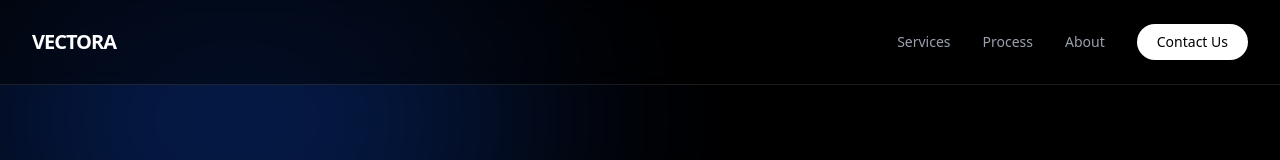
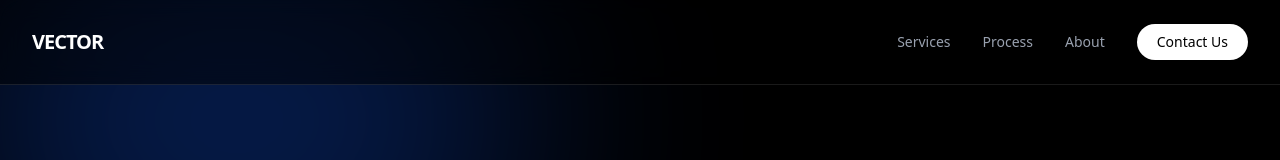
Before and after one commit to himanshua/vectoraiconsulting, a Next.js app: page / in a window 1280 px wide. Shown: the top 160 px of the page. Built offline with nearby package versions, Linux system fonts and the light colour scheme.

Commit message:
fix: resolve security vulnerabilities and sync lockfile to stable Next.js 15.2.0

```diff
--- a/app/components/Navbar.tsx
+++ b/app/components/Navbar.tsx
@@ -6,7 +6,7 @@ export default function Navbar() {
     <nav className="fixed top-0 left-0 right-0 z-50 backdrop-blur-md bg-black/50 border-b border-white/10" aria-label="Main navigation">
       <div className="max-w-7xl mx-auto flex items-center justify-between px-8 py-6">
         <div className="text-xl font-bold tracking-tighter">
-          <Link href="/" aria-label="Vectora Home">VECTORA</Link>
+          <Link href="/" aria-label="Vectora Home">VECTOR</Link>
         </div>
         <div className="hidden md:flex items-center gap-8 text-sm font-medium text-gray-400">
           <Link href="#services" className="hover:text-white transition-colors">Services</Link>
```
